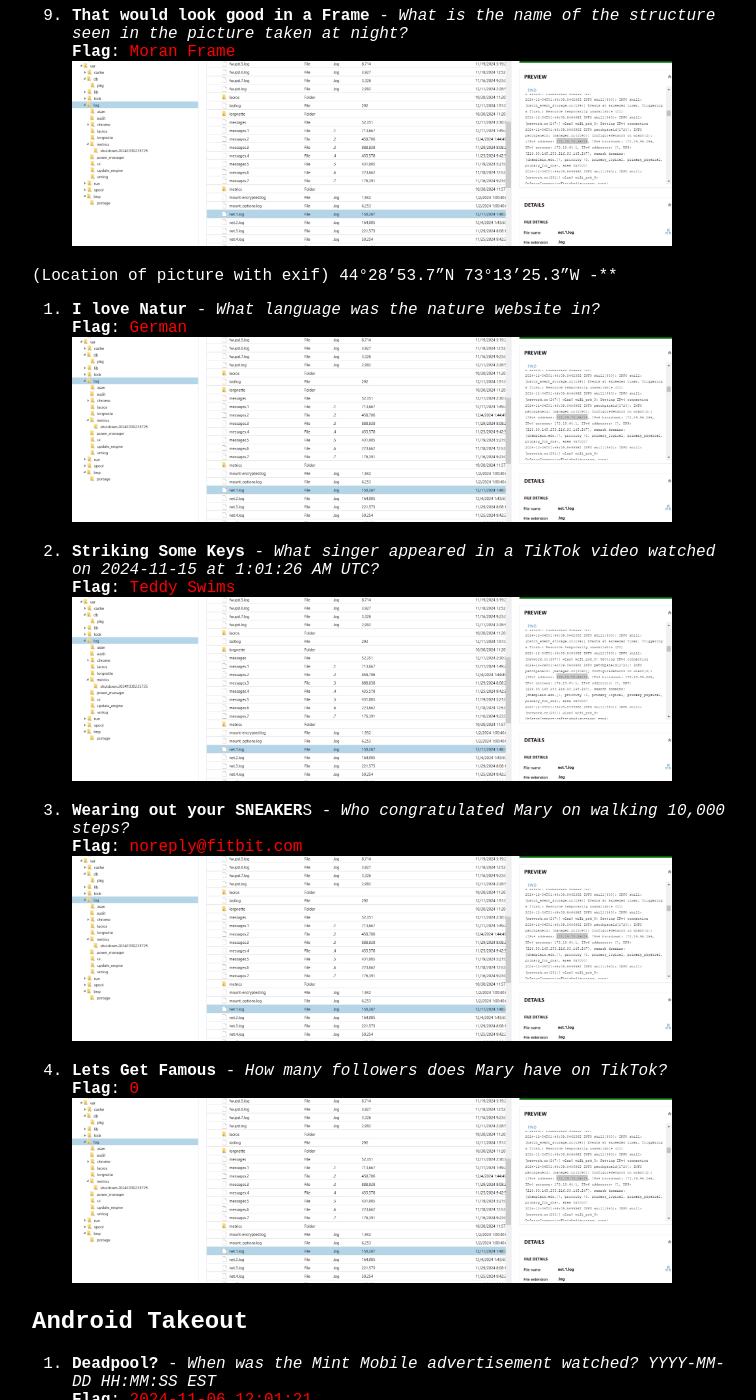
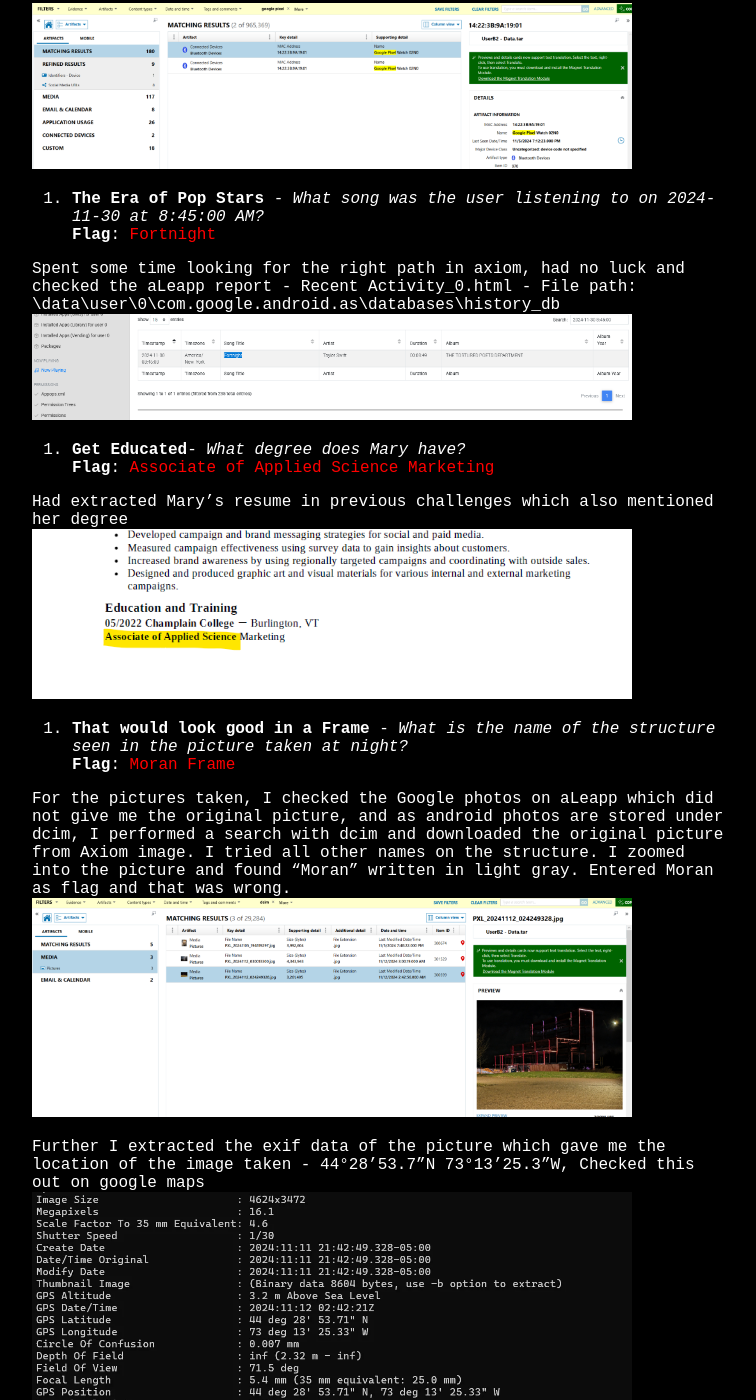
Before and after one commit to amulya-shanbhag/CTF-Writeup-2025, a Jekyll site: the page built from _mypages/android.md, in a window 1280 px wide and 1400 px high, scrolled down 2242 px. Shown: the whole window, without its empty margins (258-1014 px from the left). Built offline with Jekyll 4.4.1, drawn with Linux system fonts in a browser that asks for light colours; some of the changed text lies outside the part shown.

Commit message:
Update android.md

```diff
--- a/_mypages/android.md
+++ b/_mypages/android.md
@@ -7,89 +7,116 @@
 
 1. **That's a lot** - _What animal was in the TikTok sent via text?_
  **Flag**:  <span style="color:red">Deer</span>
- <img src="/CTF-Writeup-2025/docs/assets/imagesc/ipadd.png" alt="logs" style="width:600px; height:auto;">
+
+ For the texts sent, looked under the android messages section of the android image and searched with keyword "tiktok", opened the link and there were Deers as also seen from the reply to tiktok text.
+ <img src="/CTF-Writeup-2025/docs/assets/imagesa/ipadd.png" alt="IP Address" style="width:600px; height:auto;">
 
 2. **When you C it** - _What was the name of the geocacheing app used_?
  **Flag**: <span style="color:red">C:geo</span>
- <img src="/CTF-Writeup-2025/docs/assets/imagesc/ipadd.png" alt="logs" style="width:600px; height:auto;">
+
+ Searched keyword "geocaching", the playstore application came up in the searched and display name was right there.
+ <img src="/CTF-Writeup-2025/docs/assets/imagesa/geocaching.png" alt="App Name" style="width:600px; height:auto;">
 
 3. **Finding a good book** - _What location was the user looking for on 2024-11-11 at 2:46:10 PM UTC?_
  **Flag**: <span style="color:red">library champlain college</span>
- <img src="/CTF-Writeup-2025/docs/assets/imagesc/ipadd.png" alt="logs" style="width:600px; height:auto;">
+
+ For location I started looking at the Google maps search logs from Axiom Location & Travel section, also from the clue I was looking for something related to "book" where there was only search for champlain college library
+ <img src="/CTF-Writeup-2025/docs/assets/imagesa/Library.png" alt="Library" style="width:600px; height:auto;">
 
 4. **Get in Contact** - _What is the users TikTok username?_
  **Flag**: <span style="color:red">mary.jones7358</span>
- <img src="/CTF-Writeup-2025/docs/assets/imagesc/ipadd.png" alt="logs" style="width:600px; height:auto;">
+
+ Searched with tiktok and found the username in tiktok contacts - social networking section in Axiom
+ <img src="/CTF-Writeup-2025/docs/assets/imagesa/username.png" alt="username" style="width:600px; height:auto;">
 
 5. **Highspeed Internet** - _What is the SIM display name?_
  **Flag**: <span style="color:red">Ultra</span>
- <img src="/CTF-Writeup-2025/docs/assets/imagesc/ipadd.png" alt="logs" style="width:600px; height:auto;">
+
+ Searched with keyword "sim" and that displayed android sim card information
+ <img src="/CTF-Writeup-2025/docs/assets/imagesa/sim.png" alt="SIM name" style="width:600px; height:auto;">
 
 6. **Some Connections** - _What device did the user connect to on 2024-11-05?_
  **Flag**: <span style="color:red">Google Pixel Watch 02N0</span>
- <img src="/CTF-Writeup-2025/docs/assets/imagesc/ipadd.png" alt="logs" style="width:600px; height:auto;">
 
-9. **The Era of Pop Stars** - _What song was the user listening to on 2024-11-30 at 8:45:00 AM?_
+ Searched with the keyword "connected" to see if there were any such email or notifications. In the email on 2024-11-05, email from Google pixel was recieved, but wasn't sure if from the email if it was connected to the device.
+ Further searched "Google Pixel" and under bluetooth devices was the connection on the same day.
+ <img src="/CTF-Writeup-2025/docs/assets/imagesa/pixel.png" alt="Email" style="width:600px; height:auto;">
+ <img src="/CTF-Writeup-2025/docs/assets/imagesa/pixel2.png" alt="Bluetooth" style="width:600px; height:auto;">
+
+7. **The Era of Pop Stars** - _What song was the user listening to on 2024-11-30 at 8:45:00 AM?_
  **Flag**: <span style="color:red">Fortnight</span>
- <img src="/CTF-Writeup-2025/docs/assets/imagesc/ipadd.png" alt="logs" style="width:600px; height:auto;">
 
-10. **Get Educated**- _What degree does Mary have?_
+ Spent some time looking for the right path in axiom, had no luck and checked the aLeapp report - Recent Activity_0.html -
+ File path: \data\user\0\com.google.android.as\databases\history_db
+ <img src="/CTF-Writeup-2025/docs/assets/imagesa/fortnight.png" alt="Fortnight" style="width:600px; height:auto;">
+
+8. **Get Educated**- _What degree does Mary have?_
  **Flag**:  <span style="color:red">Associate of Applied Science Marketing</span>
- <img src="/CTF-Writeup-2025/docs/assets/imagesc/ipadd.png" alt="logs" style="width:600px; height:auto;">
 
-11. **That would look good in a Frame** - _What is the name of the structure seen in the picture taken at night?_
+ Had extracted Mary's resume in previous challenges which also mentioned her degree
+ <img src="/CTF-Writeup-2025/docs/assets/imagesa/degree.png" alt="Degree" style="width:600px; height:auto;">
+
+9. **That would look good in a Frame** - _What is the name of the structure seen in the picture taken at night?_
  **Flag**: <span style="color:red">Moran Frame</span>
- <img src="/CTF-Writeup-2025/docs/assets/imagesc/ipadd.png" alt="logs" style="width:600px; height:auto;">
 
-  (Location of picture with exif) 44°28'53.7"N 73°13'25.3"W -**
-12. **I love Natur** - _What language was the nature website in?_
+ For the pictures taken, I checked the Google photos on aLeapp which did not give me the original picture, and as android photos are stored under dcim, I performed a search with dcim and downloaded the original picture from Axiom image. I tried all other names on the structure. I zoomed into the picture and found "Moran" written in light gray. Entered Moran as flag and that was wrong.
+ <img src="/CTF-Writeup-2025/docs/assets/imagesa/moranframe.png" alt="logs" style="width:600px; height:auto;">
+
+ Further I extracted the exif data of the picture which gave me the location of the image taken - 44°28'53.7"N 73°13'25.3"W, Checked this out on google maps
+ <img src="/CTF-Writeup-2025/docs/assets/imagesa/moran2.png" alt="logs" style="width:600px; height:auto;"> <img src="/CTF-Writeup-2025/docs/assets/imagesa/moran3.png" alt="logs" style="width:600px; height:auto;">
+
+10. **I love Natur** - _What language was the nature website in?_
  **Flag**: <span style="color:red">German</span>
- <img src="/CTF-Writeup-2025/docs/assets/imagesc/ipadd.png" alt="logs" style="width:600px; height:auto;">
+ I tried the answer from the clue given, googled "Natur" and it's German.
+ <img src="/CTF-Writeup-2025/docs/assets/imagesa/german.png" alt="Language" style="width:600px; height:auto;">
 
-13. **Striking Some Keys** - _What singer appeared in a TikTok video watched on 2024-11-15 at 1:01:26 AM UTC?_
+11. **Striking Some Keys** - _What singer appeared in a TikTok video watched on 2024-11-15 at 1:01:26 AM UTC?_
  **Flag**: <span style="color:red">Teddy Swims</span>
- <img src="/CTF-Writeup-2025/docs/assets/imagesc/ipadd.png" alt="logs" style="width:600px; height:auto;">
+ Tiktok media under Social networking section, looked for the video at the given time and there he was
+ <img src="/CTF-Writeup-2025/docs/assets/imagesa/teddy.png" alt="Teddy Swims" style="width:600px; height:auto;">
 
-14. **Wearing out your SNEAKER**S - _Who congratulated Mary on walking 10,000 steps?_
+13. **Wearing out your SNEAKER**S - _Who congratulated Mary on walking 10,000 steps?_
  **Flag**: <span style="color:red">noreply@fitbit.com</span>
- <img src="/CTF-Writeup-2025/docs/assets/imagesc/ipadd.png" alt="logs" style="width:600px; height:auto;">
+ Searched "congrat" on Axiom and found email from fitbit congratulating Mary
+ <img src="/CTF-Writeup-2025/docs/assets/imagesa/congrats.png" alt="Fitbit" style="width:600px; height:auto;">
 
-15. **Lets Get Famous** - _How many followers does Mary have on TikTok?_
+14. **Lets Get Famous** - _How many followers does Mary have on TikTok?_
  **Flag**:  <span style="color:red">0</span>
- <img src="/CTF-Writeup-2025/docs/assets/imagesc/ipadd.png" alt="logs" style="width:600px; height:auto;">
-
+ From the blog post, I got that the follower count for tiktok can be accessed from tiktok db - The Android TikTok app keeps message related data in SQLite databases located in the following path: _userdata/data/com.zhiliaoapp.musically/databases/_
+ The databse file - db_im_contact - stored the users followers and following count
+ <img src="/CTF-Writeup-2025/docs/assets/imagesa/followers.png" alt="followers" style="width:600px; height:auto;">
 
 
 <h2>Android Takeout</h2>
 
 1. **Deadpool?** - _When was the Mint Mobile advertisement watched? YYYY-MM-DD HH:MM:SS EST_
  **Flag**:  <span style="color:red">2024-11-06 12:01:21</span>
- <img src="/CTF-Writeup-2025/docs/assets/imagesc/ipadd.png" alt="logs" style="width:600px; height:auto;">
+ <img src="/CTF-Writeup-2025/docs/assets/imagesa/ipadd.png" alt="logs" style="width:600px; height:auto;">
 
 2. **Best job I ever had** - _When was the Senior Marketing Accociate job started? YYYY-MM_
  **Flag**: <span style="color:red">2023-02</span>
- <img src="/CTF-Writeup-2025/docs/assets/imagesc/ipadd.png" alt="logs" style="width:600px; height:auto;">
+ <img src="/CTF-Writeup-2025/docs/assets/imagesa/ipadd.png" alt="logs" style="width:600px; height:auto;">
 
 3. **Tryhard** - _What was this users GPA?_
  **Flag**: <span style="color:red">4.0</span>
- <img src="/CTF-Writeup-2025/docs/assets/imagesc/ipadd.png" alt="logs" style="width:600px; height:auto;">
+ <img src="/CTF-Writeup-2025/docs/assets/imagesa/ipadd.png" alt="logs" style="width:600px; height:auto;">
 
 4. **That's not very nice of you** - _What is the secret message found in an important file?_
  **Flag**: <span style="color:red">ihateruth</span>
- <img src="/CTF-Writeup-2025/docs/assets/imagesc/ipadd.png" alt="logs" style="width:600px; height:auto;">
+ <img src="/CTF-Writeup-2025/docs/assets/imagesa/ipadd.png" alt="logs" style="width:600px; height:auto;">
 
 5. **Getting Healthy** - _What fitness membership did this user join?_
  **Flag**: <span style="color:red">Fitbit</span>
- <img src="/CTF-Writeup-2025/docs/assets/imagesc/ipadd.png" alt="logs" style="width:600px; height:auto;">
+ <img src="/CTF-Writeup-2025/docs/assets/imagesa/ipadd.png" alt="logs" style="width:600px; height:auto;">
 
 6. **Weekly Cycle** - _What day of the week did the user join this membership?_
  **Flag**: <span style="color:red">Tuesday</span>
- <img src="/CTF-Writeup-2025/docs/assets/imagesc/ipadd.png" alt="logs" style="width:600px; height:auto;">
+ <img src="/CTF-Writeup-2025/docs/assets/imagesa/ipadd.png" alt="logs" style="width:600px; height:auto;">
 
 7. **I think this IS LAND?** - _What was the closest trail to the picture of a body of water?_
  **Flag**:  <span style="color:red">ISLAND LINE</span>
- <img src="/CTF-Writeup-2025/docs/assets/imagesc/ipadd.png" alt="logs" style="width:600px; height:auto;">
+ <img src="/CTF-Writeup-2025/docs/assets/imagesa/ipadd.png" alt="logs" style="width:600px; height:auto;">
 
 8. **Flashbang** -_ What is the switch on the bottom left of the "About ______" website for?_
  **Flag**: <span style="color:red">Dark mode</span>
- <img src="/CTF-Writeup-2025/docs/assets/imagesc/ipadd.png" alt="logs" style="width:600px; height:auto;">
+ <img src="/CTF-Writeup-2025/docs/assets/imagesa/ipadd.png" alt="logs" style="width:600px; height:auto;">
```
